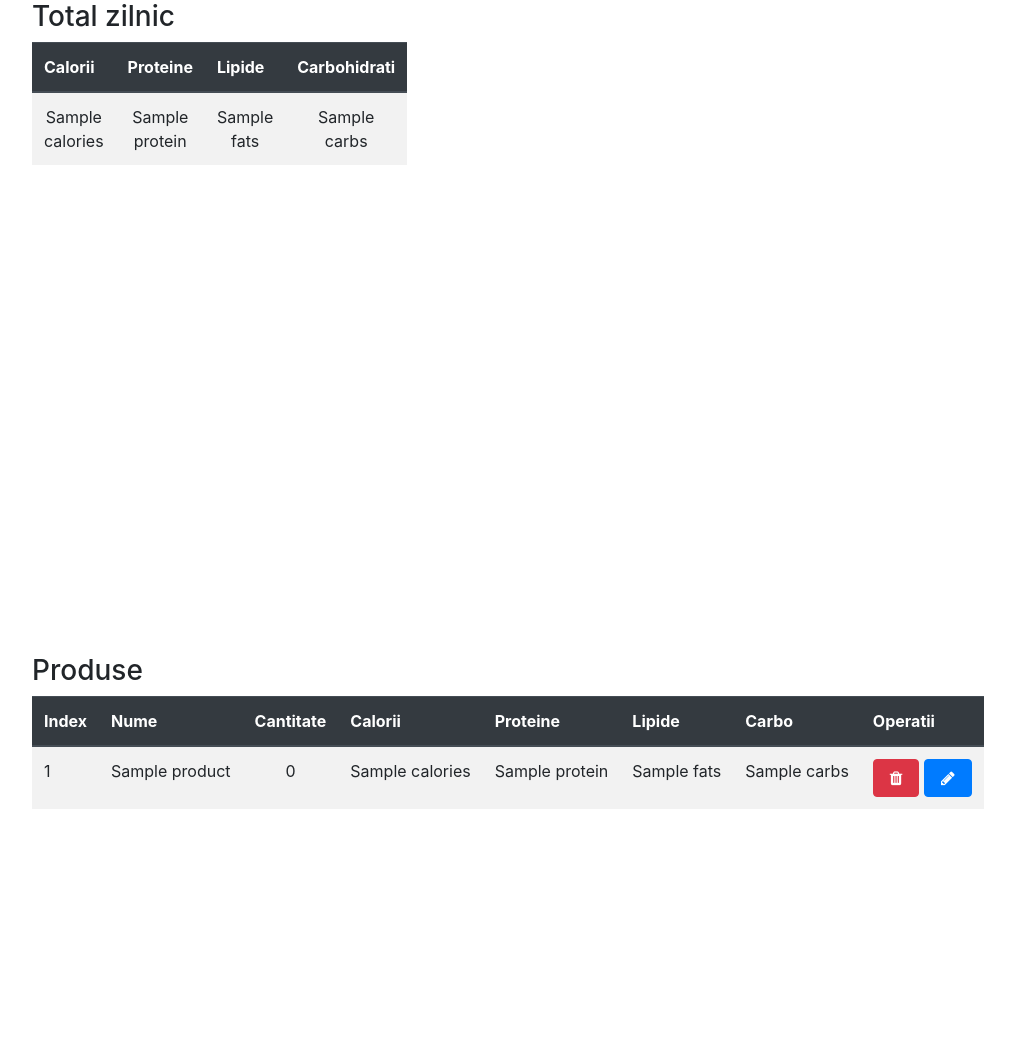
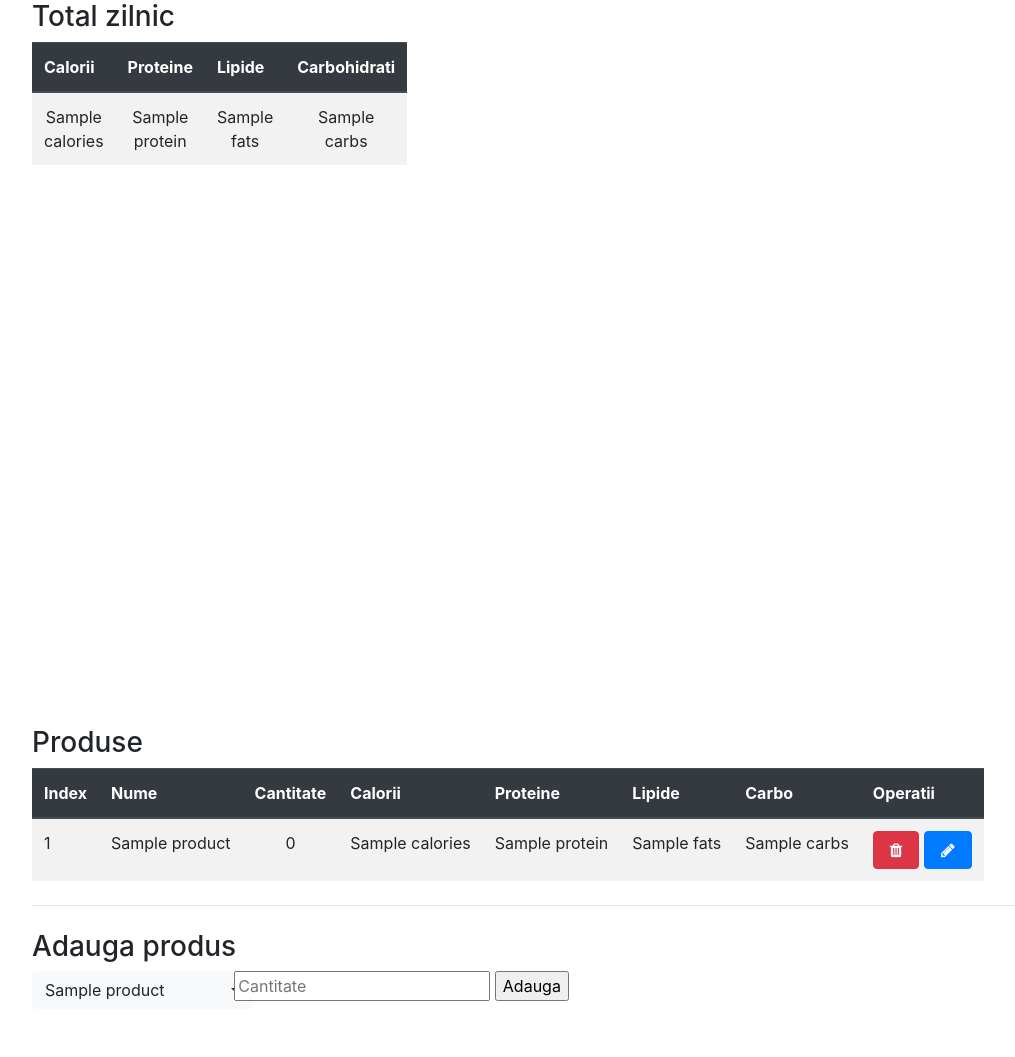
Before and after one commit to liviubrinza/calories_counter, a Flask app: template templates/daily.html in a window 1280 px wide. Shown: the part 184-1241 px from the top of the page, without its empty margins (16-1031 px from the left). Before the commit the page ends 993 px from the top, so only its background shows below. Run offline with Flask 2, Linux system fonts and the light colour scheme; the template is opened without the code that fills it: most values are stand-ins (such as "Sample title", 1, 10 or a date in 2020); some libraries are stand-ins or nearby versions.

Commit message:
Adds product add form

```diff
--- a/app.py
+++ b/app.py
@@ -28,13 +28,17 @@ def get_products_list():
 @app.route('/daily')
 def daily_tracker():
 
+    products = csvReader.get_products_list()
+
     return render_template('daily.html',
                             calories=dailyTracker.total_calories,
                             protein=dailyTracker.total_protein,
                             fats = dailyTracker.total_fats,
                             carbs = dailyTracker.total_carbs,
                             products = dailyTracker.products,
-                            max=17000, set=zip(values, labels, colors))
+                            all_products = products,
+                            max=17000,
+                            set=zip(values, labels, colors))
 
 @app.route('/add_product', methods=['GET', 'PUT'])
 def add_product():
--- a/templates/base.html
+++ b/templates/base.html
@@ -6,10 +6,10 @@
     <title>{% block title %}{% endblock %} - My Webpage</title>
     {% endblock %}
     {{ bootstrap.load_css() }}
+    {{ bootstrap.load_js() }}
     <link rel="stylesheet" href="https://cdnjs.cloudflare.com/ajax/libs/font-awesome/4.7.0/css/font-awesome.min.css">
   </head>
   <body>
     <div id="content">{% block content %}{% endblock %}</div>
-    {{ bootstrap.load_js() }}
   </body>
 </html>
--- a/templates/daily.html
+++ b/templates/daily.html
@@ -4,11 +4,16 @@
 
 {% block head %}
   {{ super() }}
+  <link rel="stylesheet" href="https://cdnjs.cloudflare.com/ajax/libs/bootstrap-select/1.13.18/css/bootstrap-select.min.css" />
+  <link href="//netdna.bootstrapcdn.com/bootstrap/4.4.1/css/bootstrap.min.css" rel="stylesheet">
+
   <script src='https://cdnjs.cloudflare.com/ajax/libs/Chart.js/1.0.2/Chart.min.js'></script>
+  <script src="https://ajax.googleapis.com/ajax/libs/jquery/1.11.2/jquery.min.js"></script>
+  <script src="https://maxcdn.bootstrapcdn.com/bootstrap/4.4.1/js/bootstrap.min.js"></script>
+  <script src="//cdnjs.cloudflare.com/ajax/libs/bootstrap-select/1.13.8/js/bootstrap-select.min.js"></script>
 {% endblock %}
 
 {% block content %}
-
 {% from 'bootstrap4/nav.html' import render_nav_item %}
 <div class="p-5">
   <h1>Daily tracker</h1>
@@ -20,8 +25,7 @@
     </nav>
   </div>
 
-
-  <div class="row">
+  <div class="row mb-5">
     <div class="col-sm-2">
       <!-- totals table -->
       <div class="mb-4">
@@ -46,8 +50,8 @@
         </table>
       </div>
     </div>
-    <div class="col-sm-10">
-      <canvas id="chart" width="600" height="400"></canvas>
+    <div class="col-sm-10 mt-4">
+      <canvas id="chart" width="450" height="300"></canvas>
       <script>
         var pieData = [
           {% for item, label, colors in set %}
@@ -60,7 +64,6 @@
         ];
 
         max = {{ max }}
-
         // draw pie chart
         new Chart(document.getElementById("chart").getContext("2d")).Pie(pieData);
       </script>
@@ -105,5 +108,24 @@
         </tbody>
     </table>
   </div>
+  <hr/>
+  <div class="mt-4">
+    <h3>Adauga produs</h3>
+    <div class="row">
+      <div class="col-sm-2">
+        <select class="selectpicker" form="add_product_form" data-show-subtext="false" data-live-search="true">
+          {% for product in all_products %}
+          <option>{{product.name}}</option>
+          {% endfor %}
+        </select>
+      </div>
+      <div class="col-sm-10">
+        <form action="" id="add_product_form">
+          <input type="text" id="add_product_qt" placeholder="Cantitate">
+          <input type="submit" value="Adauga">
+        </form>
+      </div>
+    </div>
+  </div>
 </div>
 {% endblock %}
```
